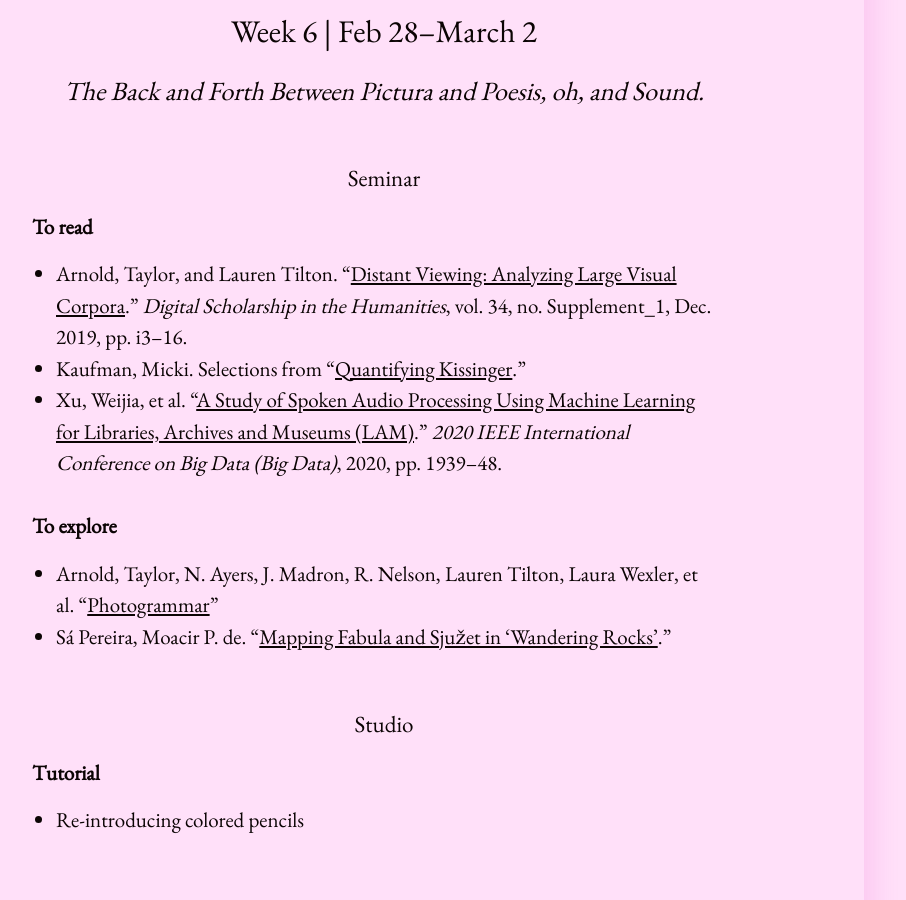
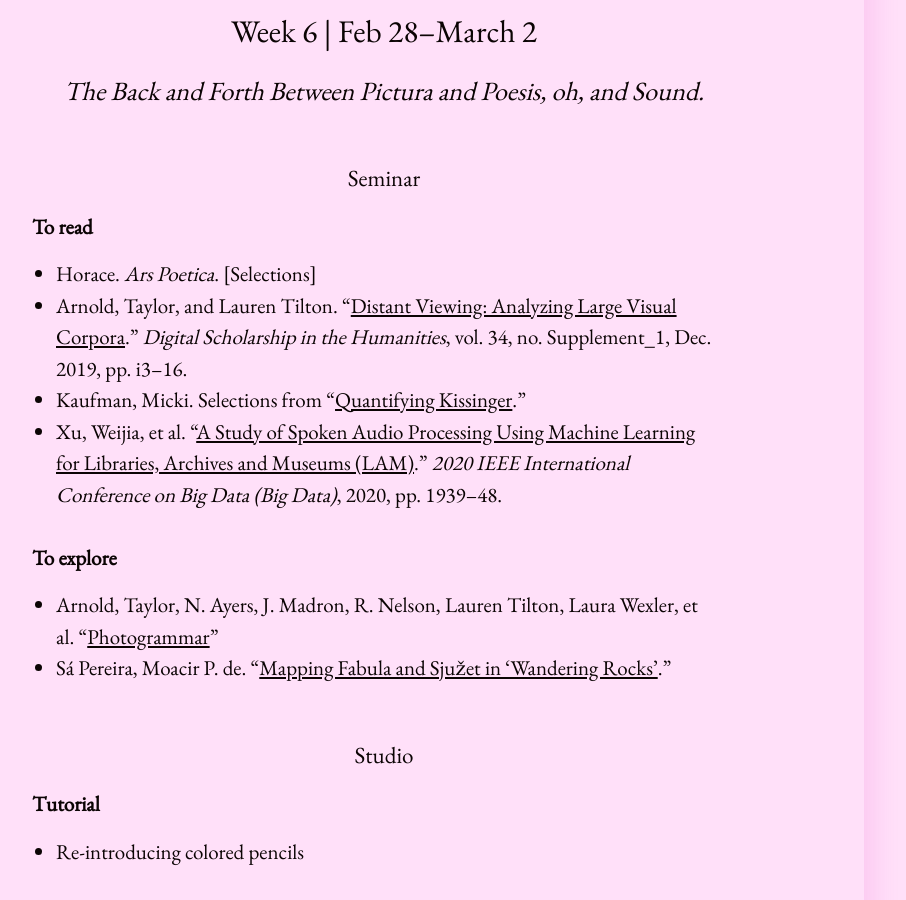
Before and after one commit to elotroalex/s23-intro-dh, a Jekyll site: the page built from schedule.md, in a window 1280 px wide and 900 px high, scrolled down 5339 px. Shown: the whole window, without its empty margins (256-1162 px from the left). Built offline with Jekyll 4.4.1, drawn with Linux system fonts in a browser that asks for light colours.

Commit message:
further tweaks

```diff
--- a/schedule.md
+++ b/schedule.md
@@ -137,6 +137,8 @@ title: Schedule
 ##### Seminar
 
 **To read**
+
+- Horace. *Ars Poetica*. [Selections]
 - Arnold, Taylor, and Lauren Tilton. “[Distant Viewing: Analyzing Large Visual Corpora](https://doi.org/10.1093/llc/fqz013).” *Digital Scholarship in the Humanities*, vol. 34, no. Supplement_1, Dec. 2019, pp. i3–16.
 - Kaufman, Micki. Selections from "[Quantifying Kissinger](https://blog.quantifyingkissinger.com/all-posts/)."
 - Xu, Weijia, et al. “[A Study of Spoken Audio Processing Using Machine Learning for Libraries, Archives and Museums (LAM)](https://doi.org/10.1109/BigData50022.2020.9378438).” *2020 IEEE International Conference on Big Data (Big Data)*, 2020, pp. 1939–48.
```
